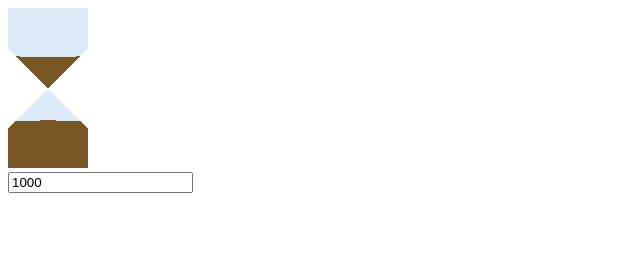
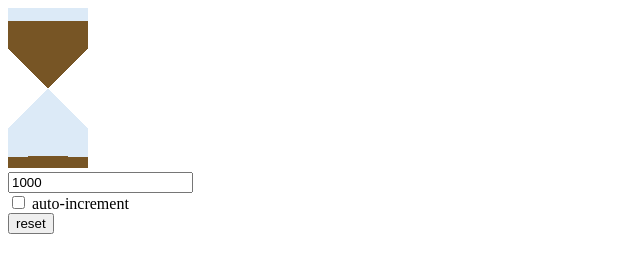
Before and after one commit to jborza/hourglass-js, a plain HTML site: page index.html in a window 1280 px wide. Shown: the whole page, without its empty margins (0-640 px from the left). Drawn offline with Linux system fonts and the light colour scheme.

Commit message:
added autorefresh

```diff
--- a/hourglass.js
+++ b/hourglass.js
@@ -90,18 +90,41 @@ function getContext() {
 }
 
 function getGrainCountTop(){
-    let grains = document.getElementById("grains");
-    return grains.value;
+    return grainCountTotal - grains.value;
 }
 
 function draw() {
     let ctx = getContext();
     drawBorders(ctx);
-    const grainCountTotal = 4800;
     const grainCountTop = getGrainCountTop();
     const grainCountBottom = grainCountTotal - grainCountTop;
     drawGrainsTop(ctx, grainCountTop);
     drawGrainsBottom(ctx, grainCountBottom);
 }
 
-window.onload = draw();
+function toggleAutorefresh(){
+
+}
+
+function reset(){
+    grains.value = 0;
+    draw();
+}
+
+const grainCountTotal = 4800;
+var autorefreshCheckbox;
+
+function tick(){
+    if(!autorefreshCheckbox.checked)
+        return;
+    console.log('tick');
+    grains.value = grains.valueAsNumber + 1;
+    draw();
+}
+
+function onload(){
+    autorefreshCheckbox = document.getElementById("autorefreshCheckbox");
+    grains = document.getElementById("grains");
+    setInterval(tick, 1000/60);
+    draw();
+}
--- a/index.html
+++ b/index.html
@@ -1,13 +1,17 @@
 <html>
     <head>
+        <script src="hourglass.js"></script>
+
     </head>
-    <body>
+    <body onload="onload()">
         <div style="width: 80px; height:160px; ">
             <canvas id="canvas" width="80" height="160"></canvas>
         </div>
-        <input id="grains" type="number" value="1000" style="margin-top: 4px;" onchange="draw()">
-
-        <script src="hourglass.js"></script>
+        <input id="grains" type="number" value="1000" style="margin-top: 4px;"  />
+        <br/>
+        <label><input type="checkbox" id="autorefreshCheckbox" > auto-increment</label>
+        <br>
+        <input type="button" value="reset" onclick="reset()">
 
 
 
```
